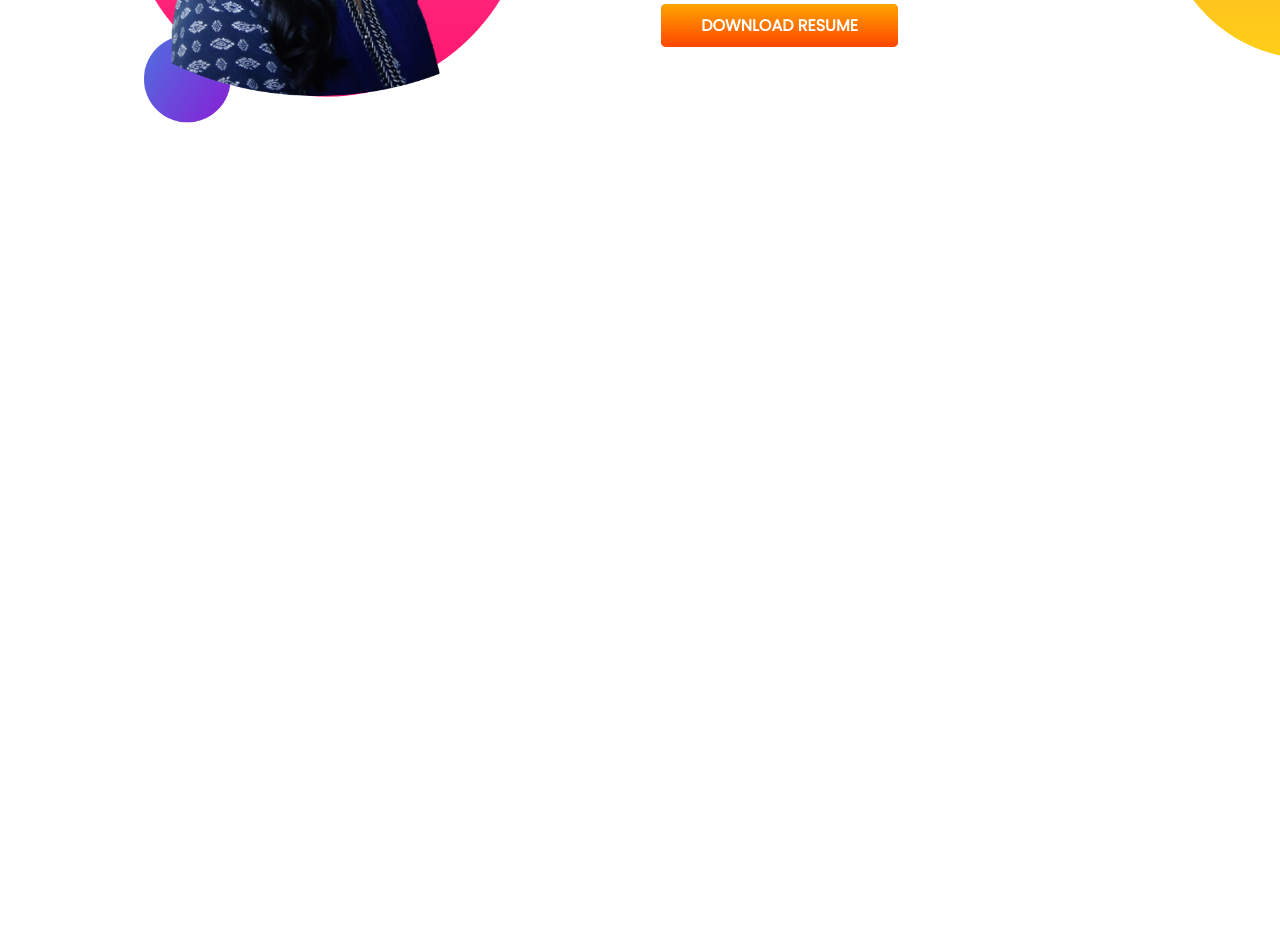
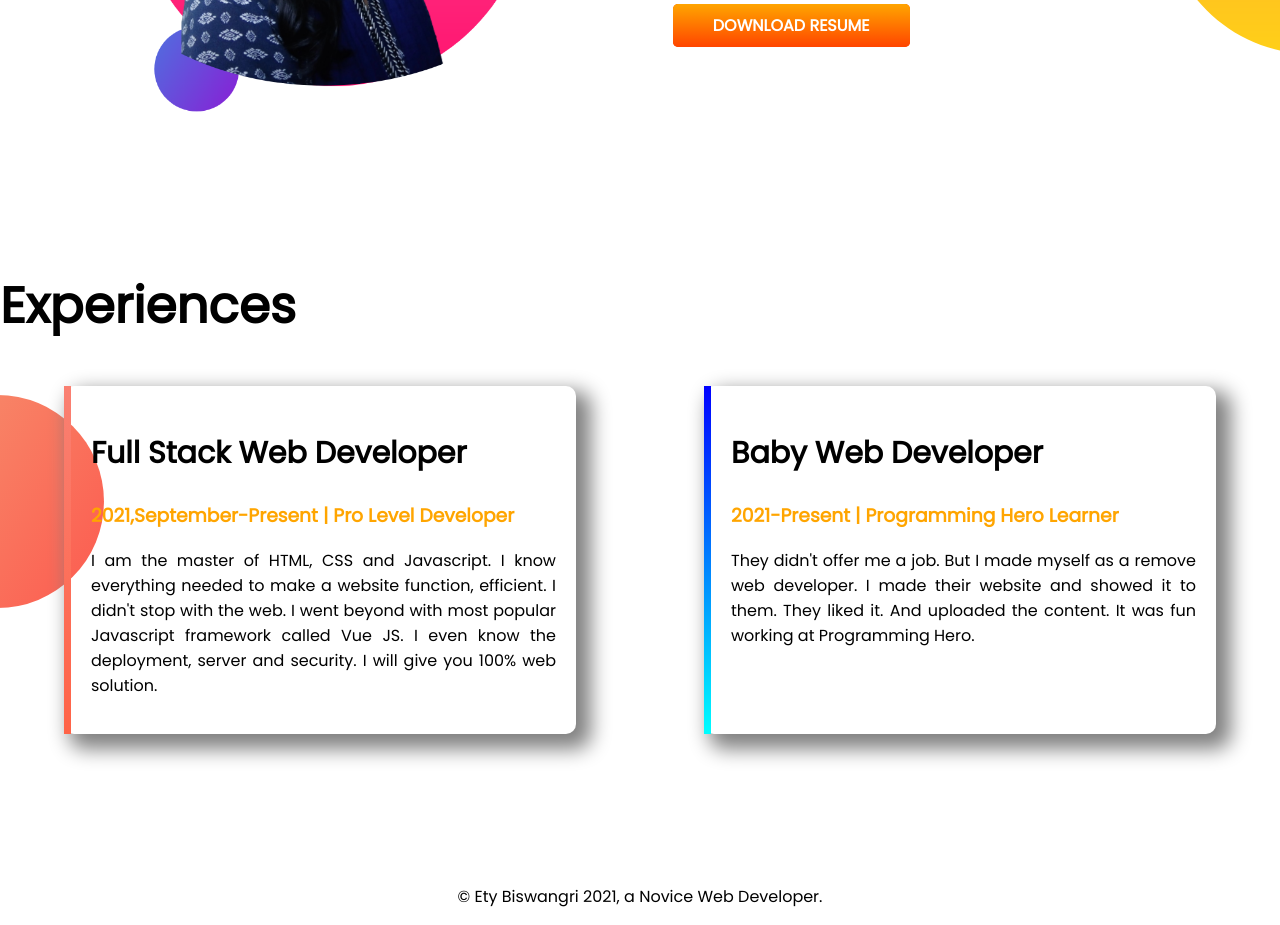
Before and after one commit to Ety-Biswangri/developer-portfolio, a plain HTML site: page index.html in a window 1280 px wide. Shown: the part 997-1922 px from the top of the page. Before the commit the page ends 1277 px from the top, so only its background shows below. Drawn offline with Linux system fonts and the light colour scheme.

Commit message:
Third section and footer added

```diff
--- a/index.html
+++ b/index.html
@@ -13,7 +13,7 @@
 </head>
 
 <body>
-    <section class="top-banner">
+    <section class="top-banner flexible-container">
         <div class="half-width">
             <h1>Welcome To</h1>
             <h1> <span class="orange-color"> Ety Biswangri's</span> Portfolio</h1>
@@ -30,7 +30,7 @@
             <img src="images\ety-picture-with-bg1.png" alt="Picture one of Ety Biswangri">
         </div>
     </section>
-    <section class="dream-big">
+    <section class="dream-big flexible-container">
         <div class="half-width">
             <img src="images/ety-picture-with-bg2.png" alt="Picture two of Ety Biswangri">
         </div>
@@ -44,6 +44,36 @@
             <a class="link-button" target="_blank" href="#">DOWNLOAD RESUME</a>
         </div>
     </section>
+    <section class="experience-area">
+        <h1>Experiences</h1>
+        <div class="flexible-container">
+            <div id="exp-full-stack-dev" class="experience-item">
+                <h2>Full Stack Web Developer</h2>
+                <h3 class="orange-color">2021,September-Present | Pro Level Developer</h3>
+                <p style="text-align: justify;">
+                    I am the master of HTML, CSS and Javascript. I know everything needed to make a website function,
+                    efficient. I didn't stop with the web. I went beyond with most popular Javascript framework called
+                    Vue
+                    JS. I even know the deployment, server and security.
+                    I will give you 100% web solution.
+                </p>
+            </div>
+            <div id="exp-baby-web-dev" class="experience-item">
+                <h2>Baby Web Developer</h2>
+                <h3 class="orange-color">2021-Present | Programming Hero Learner</h3>
+                <p style="text-align: justify;">
+                    They didn't offer me a job. But I made myself as a remove web developer. I made their website and
+                    showed
+                    it to them. They liked it. And uploaded the content. It was fun working at Programming Hero.
+                </p>
+            </div>
+        </div>
+    </section>
+    <footer>
+        <p>
+            © Ety Biswangri 2021, a Novice Web Developer.
+        </p>
+    </footer>
 </body>
 
 </html>
--- a/style.css
+++ b/style.css
@@ -5,16 +5,19 @@ body{
 h1{
     font-size: 50px;
 }
+h2{
+    font-size: 30px;
+}
 .orange-color{
     color: orange;
 }
-section{
+.flexible-container{
     display: flex;
     margin-bottom: 150px;
 }
 .half-width{
     width: 50%;
-    padding-left: 7%;
+    padding-left: 8%;
 }
 .half-width img{
     width: 90%;
@@ -38,3 +41,29 @@ section{
     background-position: right;
     padding-right: 120px;
 }
+.experience-area{
+    background-image: url(images/exp-bg.png);
+    background-repeat: no-repeat;
+    background-position: left;
+}
+.experience-item{
+    width: 40%;
+    margin-right: 5%;
+    margin-left: 5%;
+    padding: 20px;
+    box-shadow: 10px 10px 20px 5px gray;
+    border-radius: 10px;
+}
+#exp-full-stack-dev{
+    border-left: 7px solid;
+    border-image: linear-gradient(salmon, tomato);
+    border-image-slice: 1;
+}
+#exp-baby-web-dev{
+    border-left: 7px solid;
+    border-image: linear-gradient(blue, cyan);
+    border-image-slice: 1;
+}
+footer {
+    text-align: center;
+}
```
Also changed, not shown: images/ety1.png (deleted), images/ety2.png (deleted), images/jhankar.png (deleted), images/jhankar2.png (deleted), images/my-bg.png (deleted), images/my-bg2.png (deleted), 4 other files.
